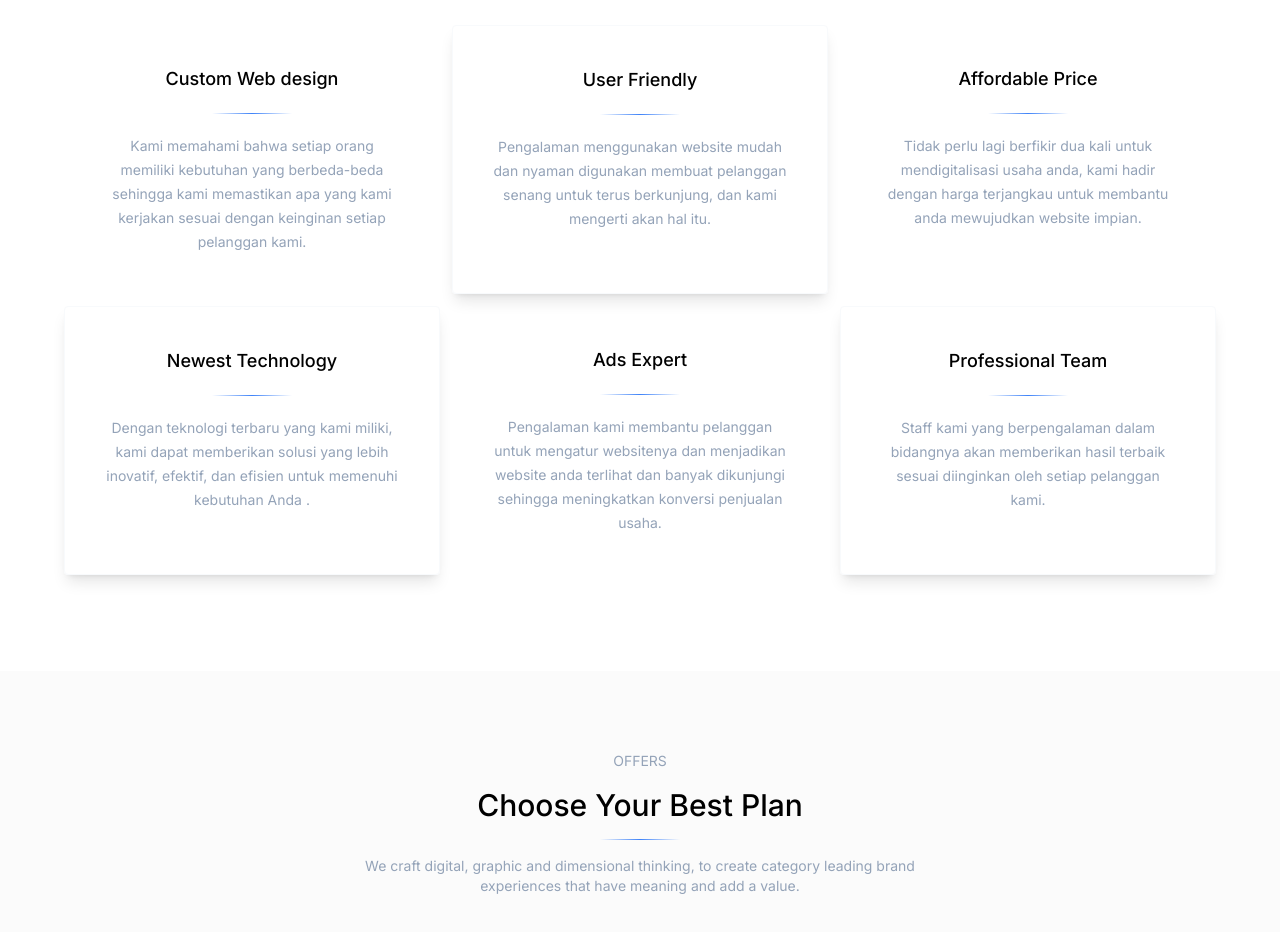
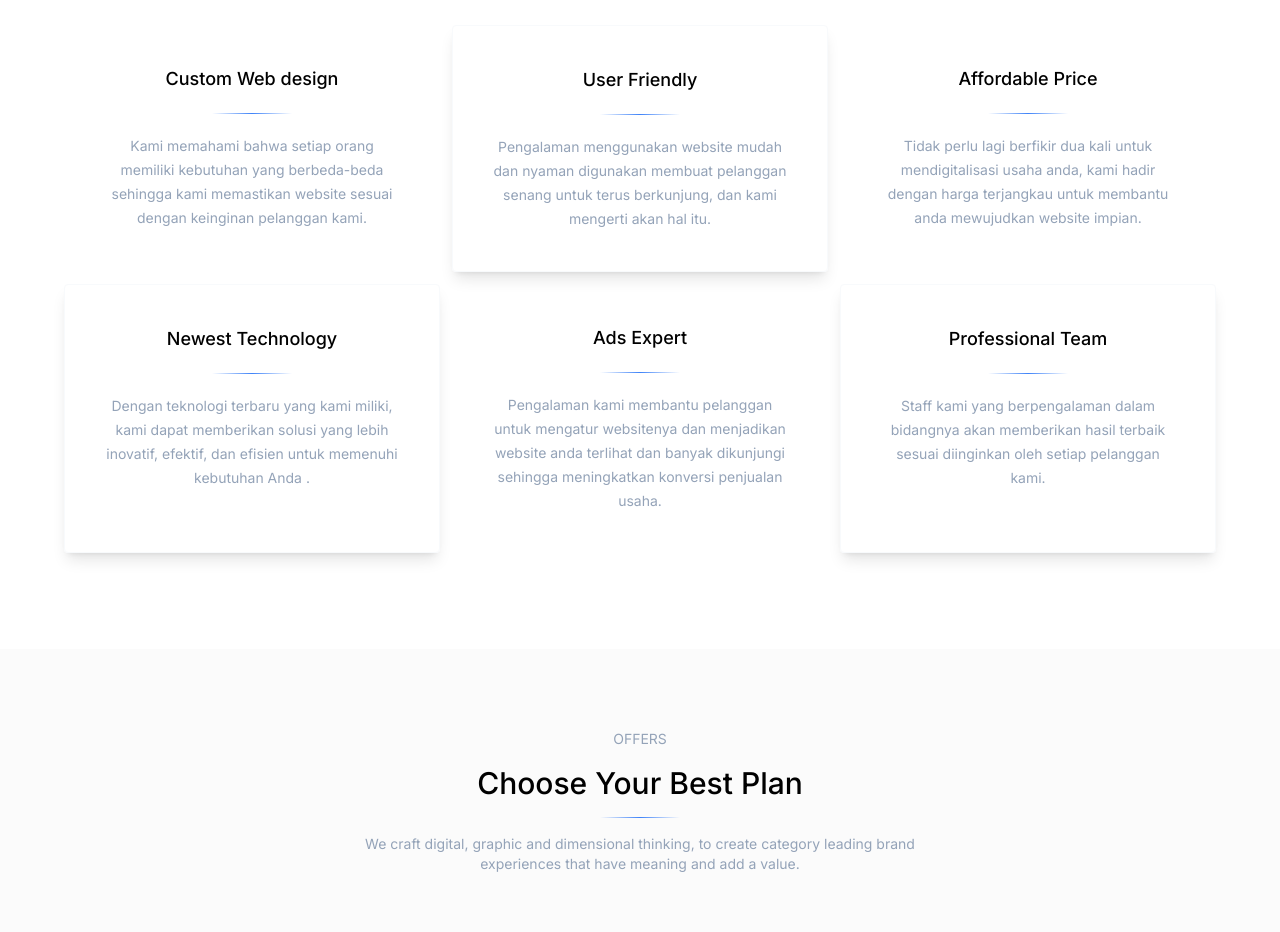
Before and after one commit to alammooo/entitagweb, a Next.js app: page / in a window 1280 px wide. Shown: the part 880-1812 px from the top of the page. Built offline with nearby package versions, Linux system fonts and the light colour scheme; a web font is replaced by a local one.

Commit message:
Update services.tsx

```diff
--- a/data/services.tsx
+++ b/data/services.tsx
@@ -2,7 +2,7 @@ export const services = [
   {
     icon: <div></div>,
     title: " Custom Web design",
-    text: "Kami memahami bahwa setiap orang memiliki kebutuhan yang berbeda-beda sehingga kami memastikan apa yang kami kerjakan sesuai dengan keinginan setiap pelanggan kami.",
+    text: "Kami memahami bahwa setiap orang memiliki kebutuhan yang berbeda-beda sehingga kami memastikan website sesuai dengan keinginan pelanggan kami.",
   },
   {
     icon: <div></div>,
```
